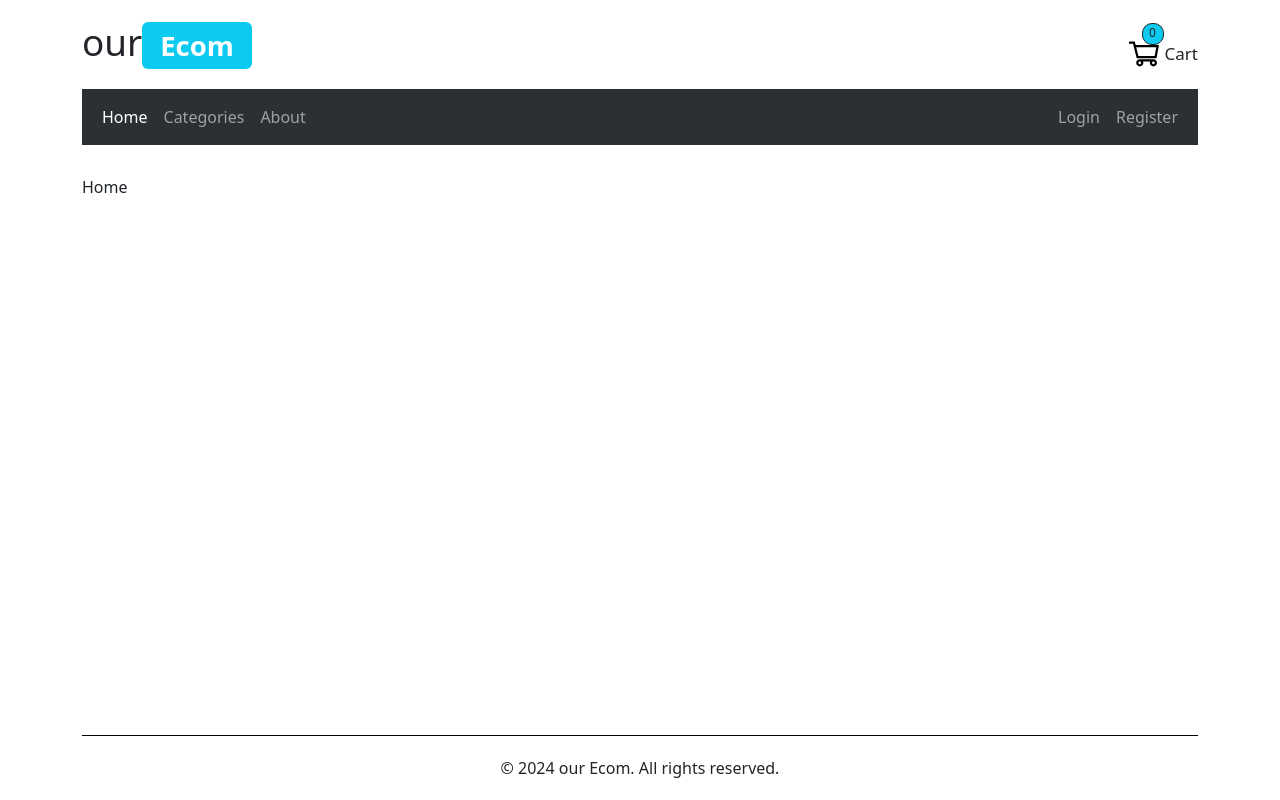
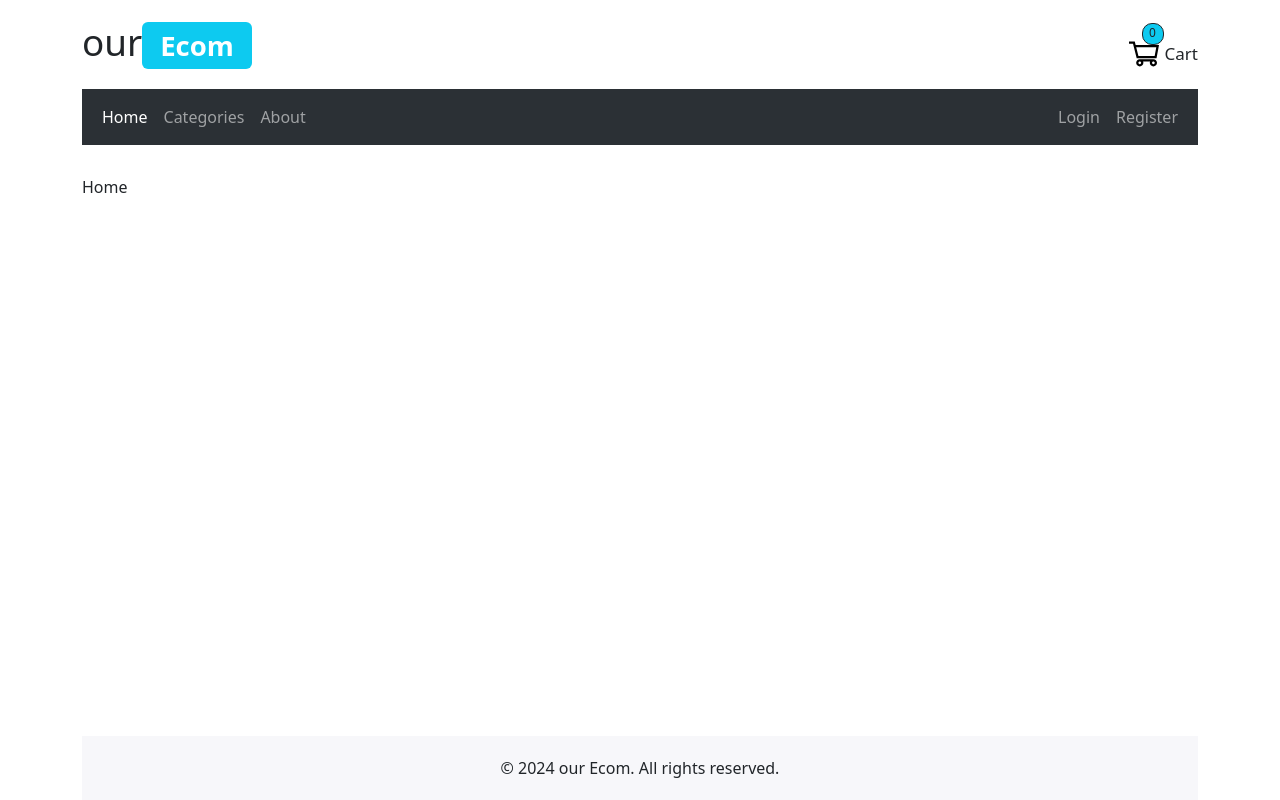
Before and after one commit to EHAB3x/E-commerce, a React app: page / in a window 1280 px wide. Built offline with nearby package versions, Linux system fonts and the light colour scheme; the HTML template or start-up script is replaced by a standard one.

Commit message:
create heading component

```diff
--- a/src/components/common/Footer/styles.module.css
+++ b/src/components/common/Footer/styles.module.css
@@ -2,5 +2,5 @@
     margin-top: auto;
     text-align: center;
     padding: 20px 0;
-    border-top: 1px solid black;
+    background-color: #F7F7FA;
 }
--- /dev/null
+++ b/src/components/common/Heading/Heading.tsx
@@ -0,0 +1,9 @@
+import React from 'react'
+
+const Heading = () => {
+  return (
+    <h2 className="mb-3" style={{fontSize:"26px"}}>Heading</h2>
+  )
+}
+
+export default Heading
--- a/src/components/common/index.ts
+++ b/src/components/common/index.ts
@@ -1,5 +1,6 @@
 import Header from "./Header/Header";
 import Footer from "./Footer/Footer";
 import GridList from "./GridList/GridList";
+import Heading from "./Heading/Heading";
 
-export {Header, Footer, GridList};
+export {Header, Heading, Footer, GridList};
```
